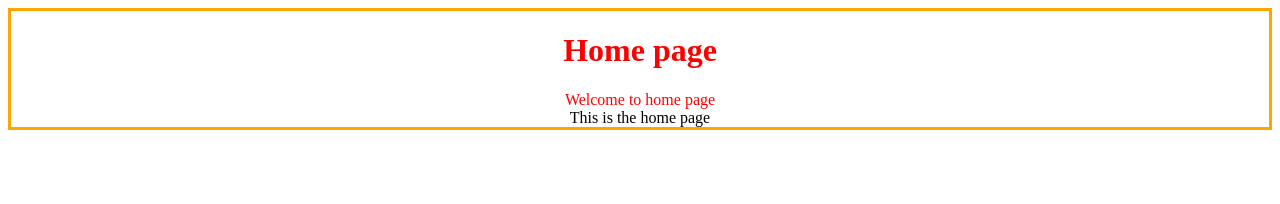
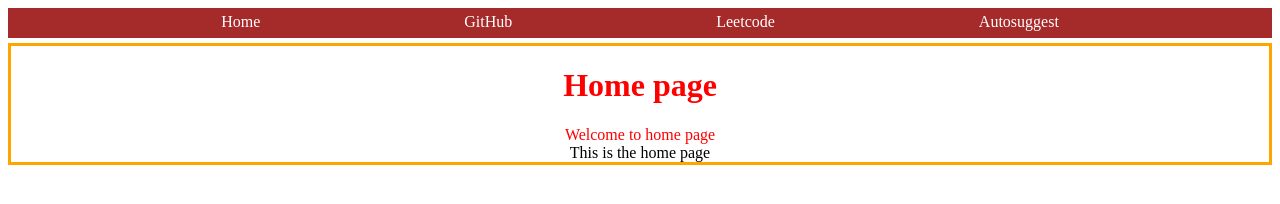
Before and after one commit to varsha135-collab/auto-toggle, a website: page frontend/index.html in a window 1280 px wide. Drawn offline with Linux system fonts and the light colour scheme.

Commit message:
navbar commited

```diff
--- a/frontend/index.css
+++ b/frontend/index.css
@@ -9,6 +9,18 @@
 #home-intro:hover{
     background-color: blueviolet;
 }
+#nav{
+    text-align: center;
+    background-color:brown;
+    height: 25px;
+    padding-top: 5px;
+    margin-bottom: 5px;
+}
+#nav a{
+    margin: 0px 100px;
+    text-decoration: none;
+    color:white;
+}
 p1{
     color:red;
 }
--- a/frontend/index.html
+++ b/frontend/index.html
@@ -7,6 +7,14 @@
     <link rel="stylesheet"href="index.css">
 </head>
 <body>
+    <div id="nav">
+        <a href="/">Home</a>
+        <a href="https://github.com"target="_blank">GitHub</a>
+        <a href="https://leetcode.com" target="_blank">Leetcode</a>
+        <a href="pages/autosuggest.html">Autosuggest</a>
+
+
+    </div>
     <div id="home-intro"
         class="container">
         <h1>Home page</h1>
```
Also changed, not shown: frontend/pages/autosuggest.html (added, +12 -0 lines).
